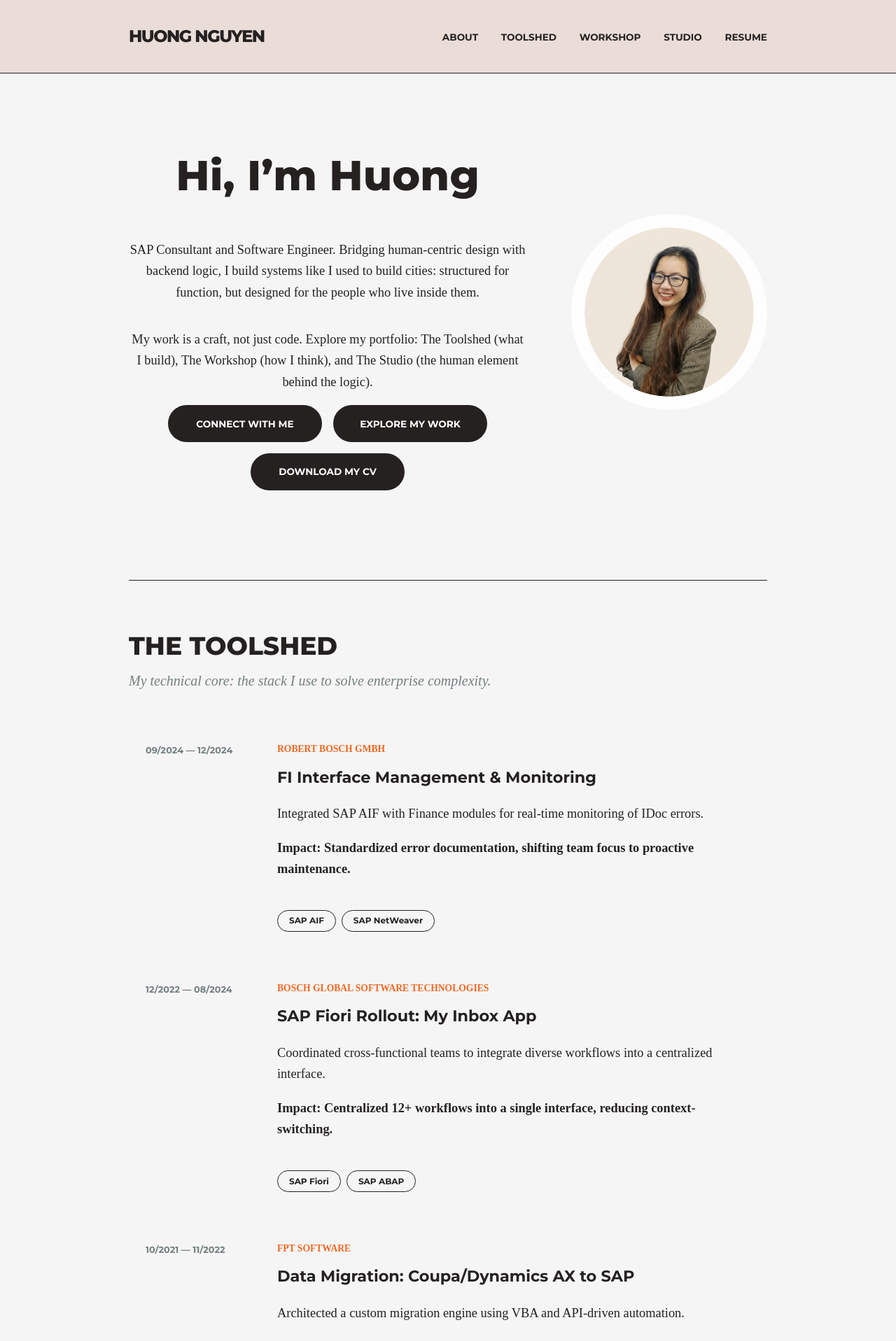
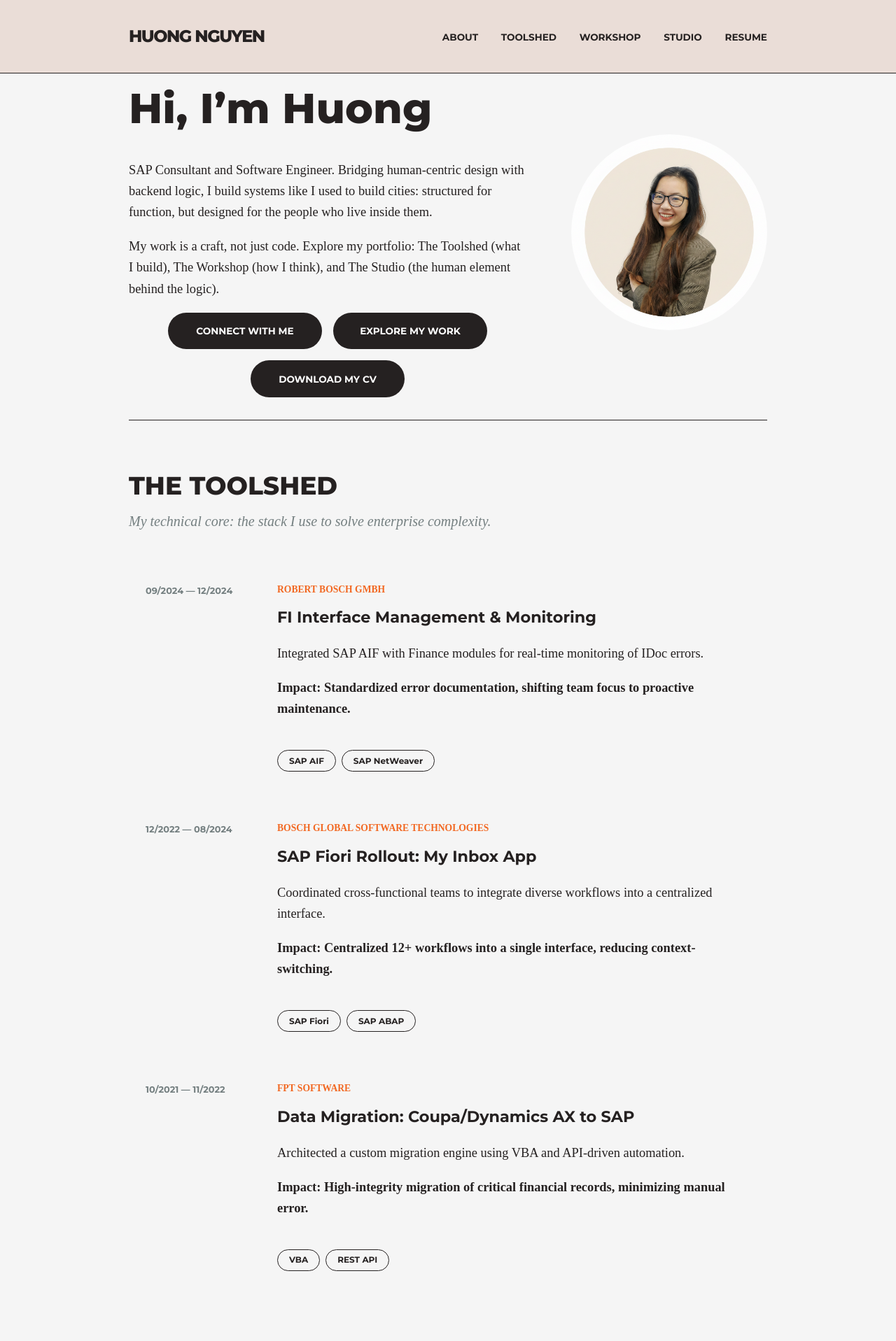
Before and after one commit to huongntn/portfolio-website, a Jekyll site: the page built from index.html, in a window 1280 px wide. Shown: the top 1917 px of the page at 70% size. Built offline with Jekyll 4.4.1, drawn with Linux system fonts in a browser that asks for light colours; some web fonts are replaced.

Commit message:
Update index.html

```diff
--- a/index.html
+++ b/index.html
@@ -3,16 +3,15 @@ layout: default
 title: Home
 ---
 
-<div class="hero-container">
 <div class="hero-wrapper">
-    <div class="hero-text" style="display: flex; flex-direction: column; align-items: center; text-align: center;">
+  <div class="hero-text">
     <h1>Hi, I’m Huong</h1>
     <p>SAP Consultant and Software Engineer. Bridging human-centric design with backend logic, I build systems like I used to build cities: structured for function, but designed for the people who live inside them.</p>
     <p>My work is a craft, not just code. Explore my portfolio: The Toolshed (what I build), The Workshop (how I think), and The Studio (the human element behind the logic).</p>
 
     <div class="hero-buttons">
       <a href="https://www.linkedin.com/in/nguyen-huong" class="btn-dark" target="_blank">Connect with Me</a>
-        <a href="https://github.com/huongntn" class="btn-dark" target="_blank">Explore My Work</a>
+      <a href="{{ '/#toolshed' | relative_url }}" class="btn-dark">Explore My Work</a>
       <a href="{{ '/assets/files/resume.pdf' | relative_url }}" class="btn-dark" target="_blank" rel="noopener noreferrer">Download My CV</a>
     </div>
   </div>
@@ -21,9 +20,9 @@ title: Home
     <img src="{{ '/assets/photos/profile_photo.png' | relative_url }}" alt="Huong Nguyen" style="width:280px;height:280px;border-radius:50%;object-fit:cover;">
   </div>
 </div>
-</div>
 
 <hr>
+
 <section id="toolshed">
   <h2>The Toolshed</h2>
   <p class="chapter-subtitle">My technical core: the stack I use to solve enterprise complexity.</p>
```
Lines whose indentation alone changed are shown as unchanged.
